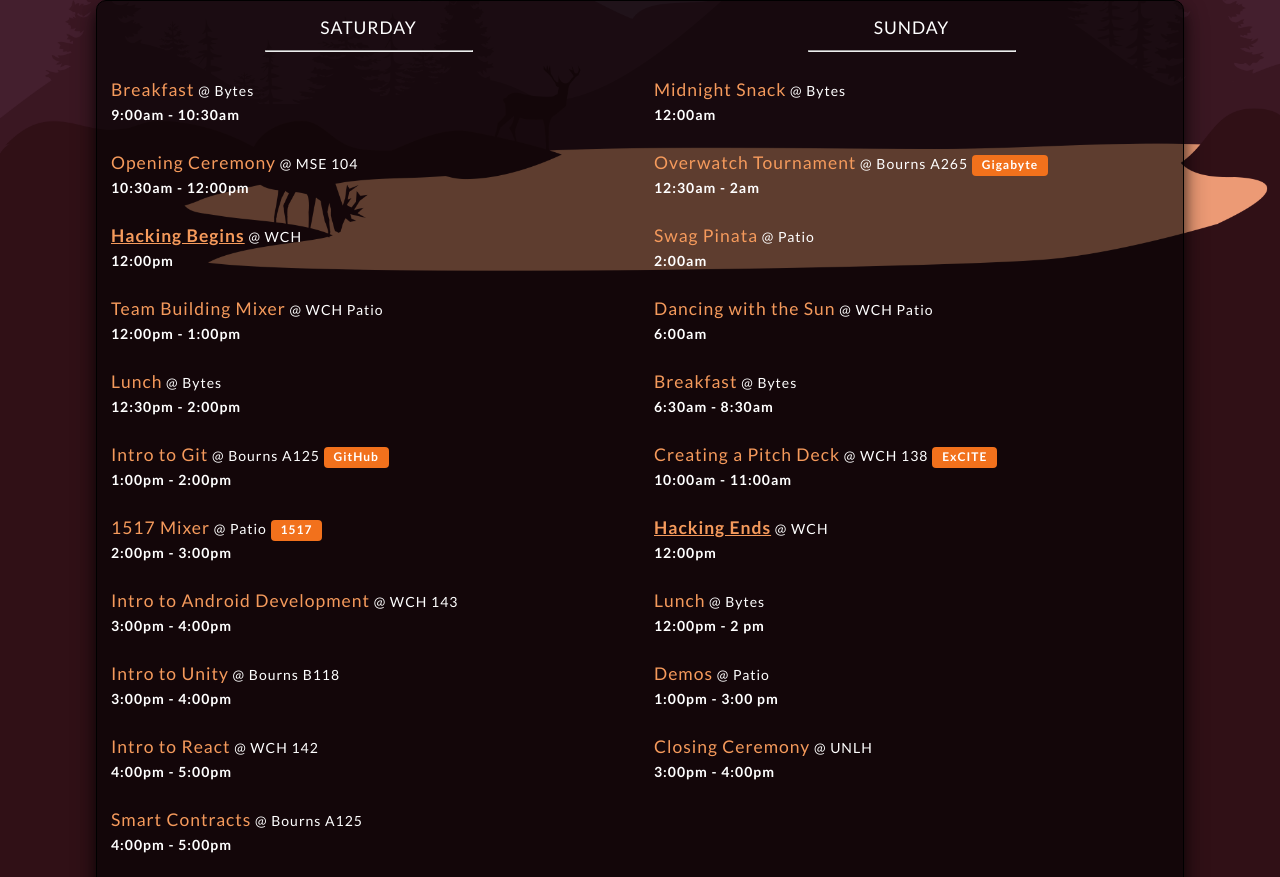
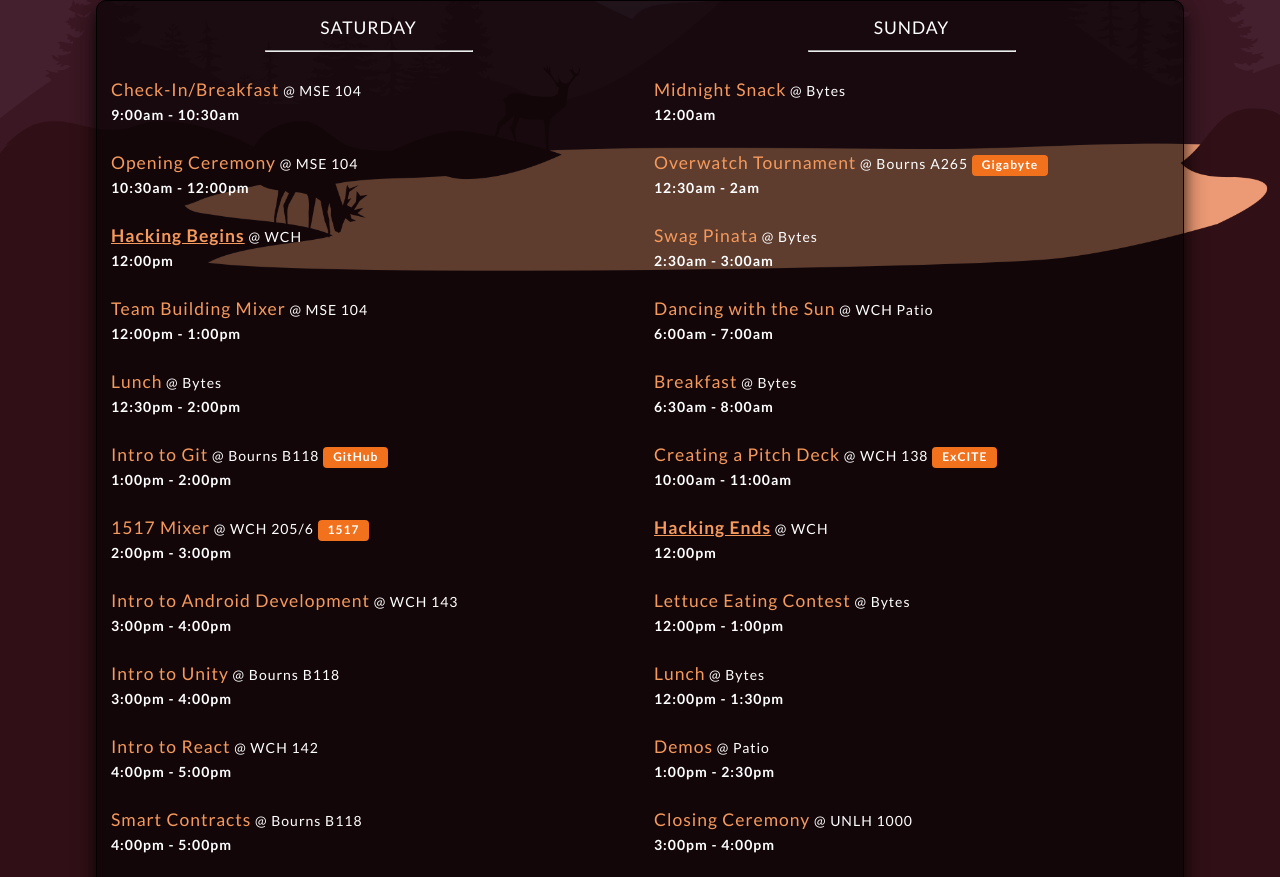
Before and after one commit to vishshukla/CitrusHack-2018-Static-Website, a plain HTML site: page index.html in a window 1280 px wide. Shown: the part 349-1226 px from the top of the page. Drawn offline with Linux system fonts and the light colour scheme; a script that the page names is missing.

Commit message:
Added lettuce eating contest and edited times

```diff
--- a/index.html
+++ b/index.html
@@ -60,8 +60,8 @@
           </div>
           <div class="schedule">
             <div class="event">
-              <span class="event-name">Breakfast</span>
-              <span class="event-location">@ Bytes
+              <span class="event-name">Check-In/Breakfast</span>
+              <span class="event-location">@ MSE 104
                 <br>
               </span>
               <span class="event-time">9:00am - 10:30am</span>
@@ -82,7 +82,7 @@
             </div>
             <div class="event">
               <span class="event-name">Team Building Mixer</span>
-              <span class="event-location">@ WCH Patio
+              <span class="event-location">@ MSE 104
                 <br>
               </span>
               <span class="event-time">12:00pm - 1:00pm</span>
@@ -96,7 +96,7 @@
             </div>
             <div class="event">
               <span class="event-name">Intro to Git</span>
-              <span class="event-location">@ Bourns A125
+              <span class="event-location">@ Bourns B118
                 <div class="ui orange horizontal label">GitHub</div>
                 <br>
               </span>
@@ -104,7 +104,7 @@
             </div>
             <div class="event">
               <span class="event-name">1517 Mixer</span>
-              <span class="event-location">@ Patio
+              <span class="event-location">@ WCH 205/6
                 <div class="ui orange horizontal label">1517</div>
                 <br>
               </span>
@@ -133,7 +133,7 @@
             </div>
             <div class="event">
               <span class="event-name">Smart Contracts</span>
-              <span class="event-location">@ Bourns A125
+              <span class="event-location">@ Bourns B118
                 <br>
               </span>
               <span class="event-time">4:00pm - 5:00pm</span>
@@ -155,7 +155,7 @@
             </div>
             <div class="event">
               <span class="event-name">Modern C++</span>
-              <span class="event-location">@ WCH 143
+              <span class="event-location">@ WCH 142
                 <br>
               </span>
               <span class="event-time">6:00pm - 7:00pm</span>
@@ -191,10 +191,10 @@
             </div>
             <div class="event">
               <span class="event-name">Silicon Valley Showtime</span>
-              <span class="event-location">@ Bourns B118
+              <span class="event-location">@ Bourns A265
                 <br>
               </span>
-              <span class="event-time">10:30 pm</span>
+              <span class="event-time">10:30pm - 11:00pm</span>
             </div>
           </div>
         </div>
@@ -222,24 +222,24 @@
             </div>
             <div class="event">
               <span class="event-name">Swag Pinata</span>
-              <span class="event-location">@ Patio
+              <span class="event-location">@ Bytes
                 <br>
               </span>
-              <span class="event-time">2:00am</span>
+              <span class="event-time">2:30am - 3:00am</span>
             </div>
             <div class="event">
               <span class="event-name">Dancing with the Sun</span>
               <span class="event-location">@ WCH Patio
                 <br>
               </span>
-              <span class="event-time">6:00am</span>
+              <span class="event-time">6:00am - 7:00am</span>
             </div>
             <div class="event">
               <span class="event-name">Breakfast</span>
               <span class="event-location">@ Bytes
                 <br>
               </span>
-              <span class="event-time">6:30am - 8:30am</span>
+              <span class="event-time">6:30am - 8:00am</span>
             </div>
             <div class="event">
               <span class="event-name">Creating a Pitch Deck</span>
@@ -257,22 +257,30 @@
               <span class="event-time">12:00pm</span>
             </div>
             <div class="event">
+              <span class="event-name">Lettuce Eating Contest</span>
+              <span class="event-location">@ Bytes
+                <br>
+              </span>
+              <span class="event-time">12:00pm - 1:00pm</span>
+            </div>
+            <div class="event">
               <span class="event-name">Lunch</span>
               <span class="event-location">@ Bytes
                 <br>
               </span>
-              <span class="event-time">12:00pm - 2 pm</span>
+              <span class="event-time">12:00pm - 1:30pm</span>
             </div>
+
             <div class="event">
               <span class="event-name">Demos</span>
               <span class="event-location">@ Patio
                 <br>
               </span>
-              <span class="event-time">1:00pm - 3:00 pm</span>
+              <span class="event-time">1:00pm - 2:30pm</span>
             </div>
             <div class="event">
               <span class="event-name">Closing Ceremony</span>
-              <span class="event-location">@ UNLH
+              <span class="event-location">@ UNLH 1000
                 <br>
               </span>
               <span class="event-time">3:00pm - 4:00pm</span>
```
